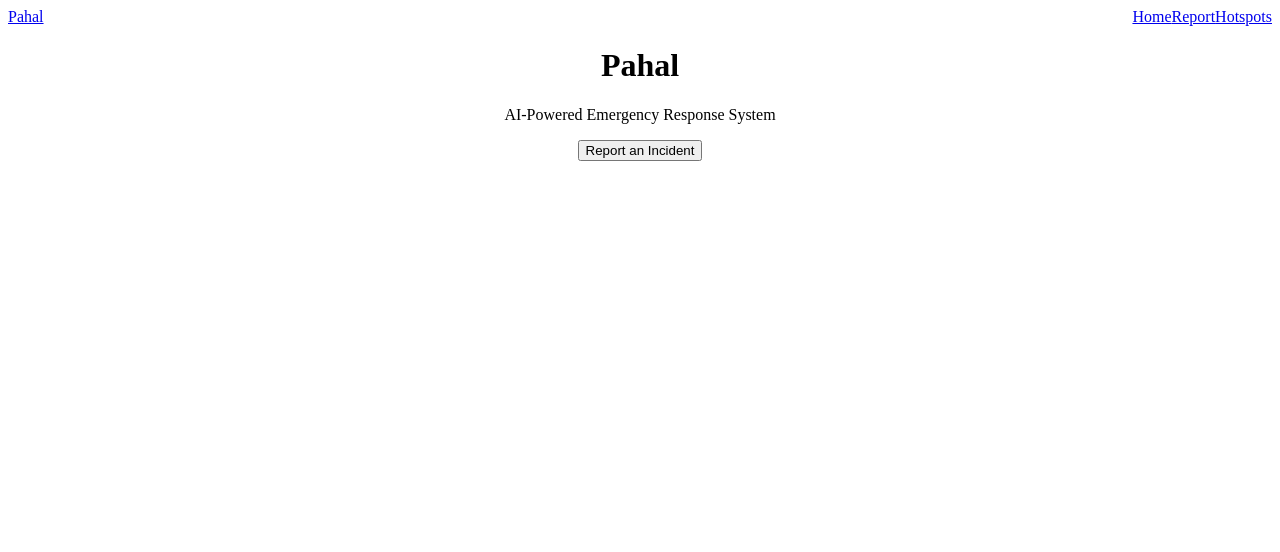
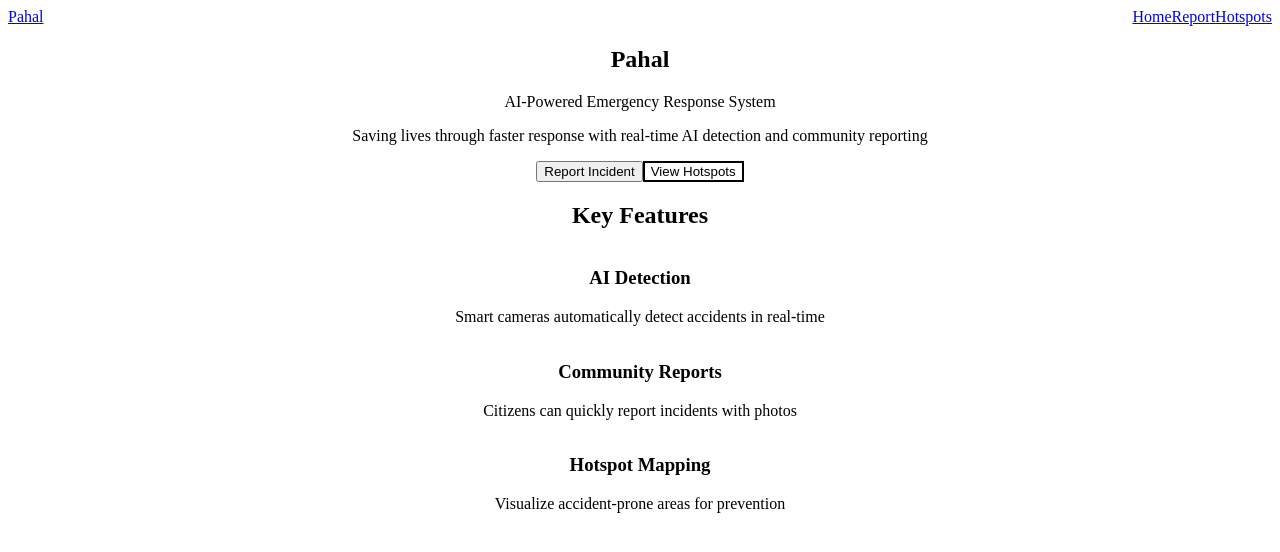
Before and after one commit to Zoyaimam01/pahal, a React (Vite) app: page / in a window 1280 px wide. Shown: the top 552 px of the page. Built offline with nearby package versions, Linux system fonts and the light colour scheme.

Commit message:
Enhance Home page with hero section and features

```diff
--- a/src/pages/Home.tsx
+++ b/src/pages/Home.tsx
@@ -1,22 +1,52 @@
 import React from 'react'
+import { Link } from 'react-router-dom'
 import { Button } from '../components/ui/Button'
 
 export default function Home() {
   return (
-    <div className='min-h-screen bg-gradient-to-br from-blue-50 to-white'>
-      <div className='container mx-auto px-4 py-16'>
-        <div className='text-center'>
-          <h1 className='text-5xl font-bold text-gray-900 mb-4'>
-            Pahal
-          </h1>
-          <p className='text-xl text-gray-600 mb-8'>
-            AI-Powered Emergency Response System
+    <div className='min-h-screen'>
+      {/* Hero Section */}
+      <section className='bg-gradient-to-b from-blue-50 to-white py-20'>
+        <div className='max-w-7xl mx-auto px-4 text-center'>
+          <h1 className='text-6xl font-bold mb-6 text-gray-900'>Pahal</h1>
+          <p className='text-2xl text-gray-600 mb-4'>AI-Powered Emergency Response System</p>
+          <p className='text-lg text-gray-500 mb-8 max-w-2xl mx-auto'>
+            Saving lives through faster response with real-time AI detection and community reporting
           </p>
-          <Button size='lg'>
-            Report an Incident
-          </Button>
+          <div className='flex gap-4 justify-center'>
+            <Link to='/report'>
+              <Button size='lg'>Report Incident</Button>
+            </Link>
+            <Link to='/hotspots'>
+              <Button size='lg' variant='outline'>View Hotspots</Button>
+            </Link>
+          </div>
         </div>
-      </div>
+      </section>
+
+      {/* Features Section */}
+      <section className='py-16 bg-white'>
+        <div className='max-w-7xl mx-auto px-4'>
+          <h2 className='text-4xl font-bold text-center mb-12'>Key Features</h2>
+          <div className='grid grid-cols-1 md:grid-cols-3 gap-8'>
+            <div className='text-center p-6'>
+              <div className='text-4xl mb-4'></div>
+              <h3 className='text-xl font-semibold mb-2'>AI Detection</h3>
+              <p className='text-gray-600'>Smart cameras automatically detect accidents in real-time</p>
+            </div>
+            <div className='text-center p-6'>
+              <div className='text-4xl mb-4'></div>
+              <h3 className='text-xl font-semibold mb-2'>Community Reports</h3>
+              <p className='text-gray-600'>Citizens can quickly report incidents with photos</p>
+            </div>
+            <div className='text-center p-6'>
+              <div className='text-4xl mb-4'></div>
+              <h3 className='text-xl font-semibold mb-2'>Hotspot Mapping</h3>
+              <p className='text-gray-600'>Visualize accident-prone areas for prevention</p>
+            </div>
+          </div>
+        </div>
+      </section>
     </div>
   )
 }
```
